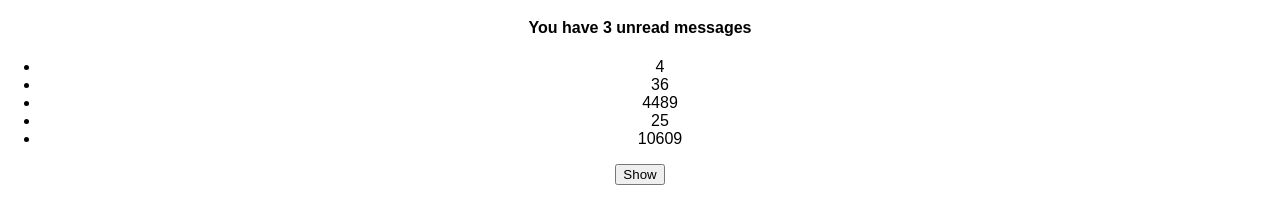
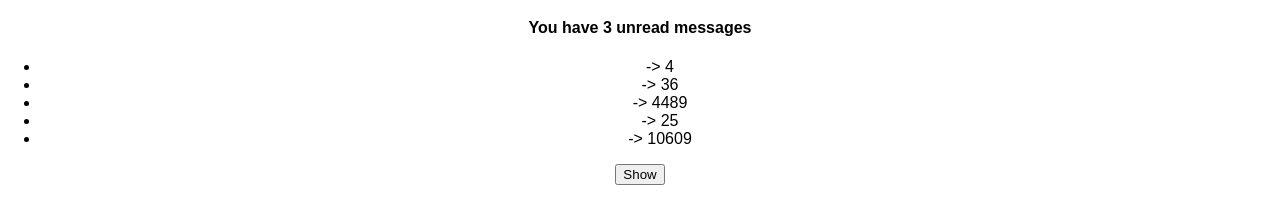
Before and after one commit to dhfuzari/reactjs-docs, a React (Create React App) app: page / in a window 1280 px wide. Shown: the part 393-591 px from the top of the page. Built offline with nearby package versions, Linux system fonts and the light colour scheme.

Commit message:
feat(NumbersList): extracting components with keys

```diff
--- a/src/components/NumbersList.jsx
+++ b/src/components/NumbersList.jsx
@@ -1,10 +1,16 @@
 import React, {Component} from 'react';
+
+function ListItem(props) {
+    return (
+        <li>-> {props.value}</li>
+    );
+}
 
 function NumbersList(pros) {
     const numbers = [2, 6, 67, 5, 103];
 
     const listOfNumbers = numbers.map((item, index, arr) => {
-        return <li  key={index.toString()}>{item * item}</li>;
+        return <ListItem key={index.toString()} value={item * item} />;
     })
     return <ul>{listOfNumbers}</ul>;
 }
```
